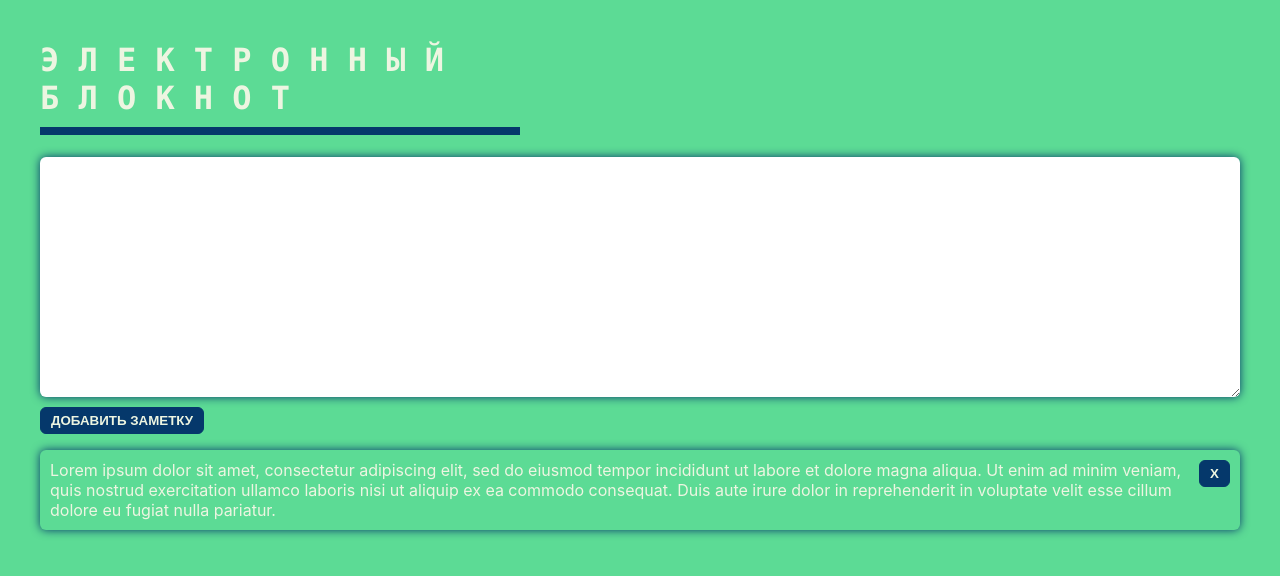
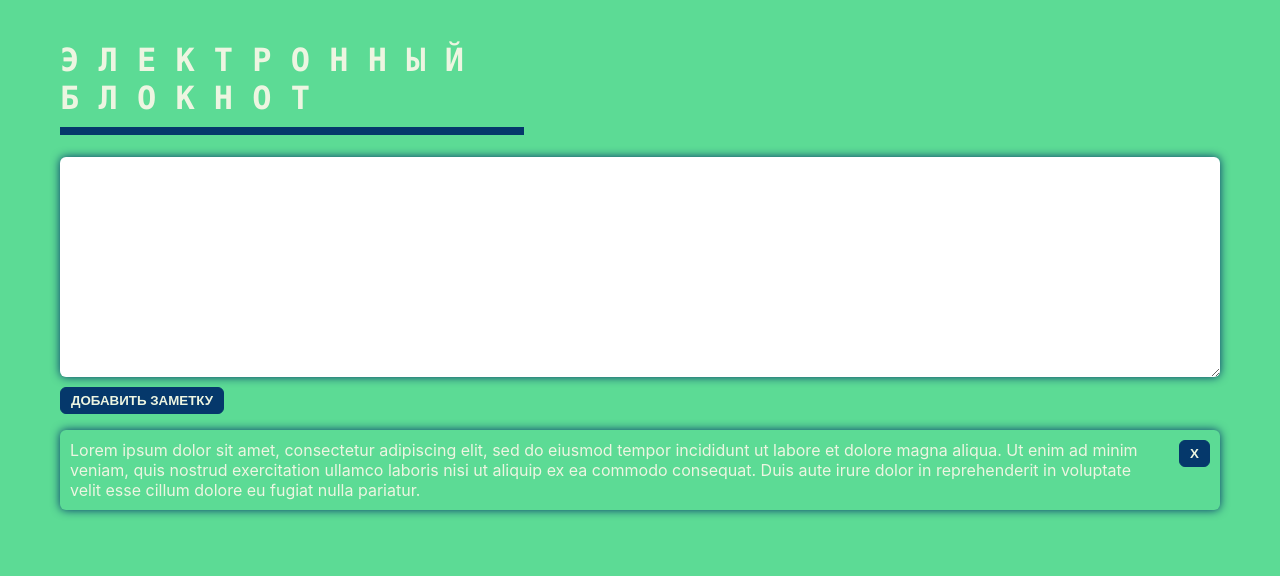
Before and after one commit to KseniaVislova/react-severstal, a React (Create React App) app: page / in a window 1280 px wide. Shown: the top 576 px of the page. Built offline with nearby package versions, Linux system fonts and the light colour scheme.

Commit message:
feat: add custom scroll

```diff
--- a/src/index.css
+++ b/src/index.css
@@ -1,3 +1,24 @@
+* {
+  box-sizing: border-box;
+}
+
+html {
+  scroll-behavior: smooth;
+}
+
+::-webkit-scrollbar {
+  width: 6px;
+}
+
+::-webkit-scrollbar-track {
+  background-color: transparent;
+}
+
+::-webkit-scrollbar-thumb {
+  background-color: #05386B;
+  border-radius: 6px;
+}
+
 body {
   margin: 0;
   font-family: -apple-system, BlinkMacSystemFont, 'Segoe UI', 'Roboto', 'Oxygen',
```
